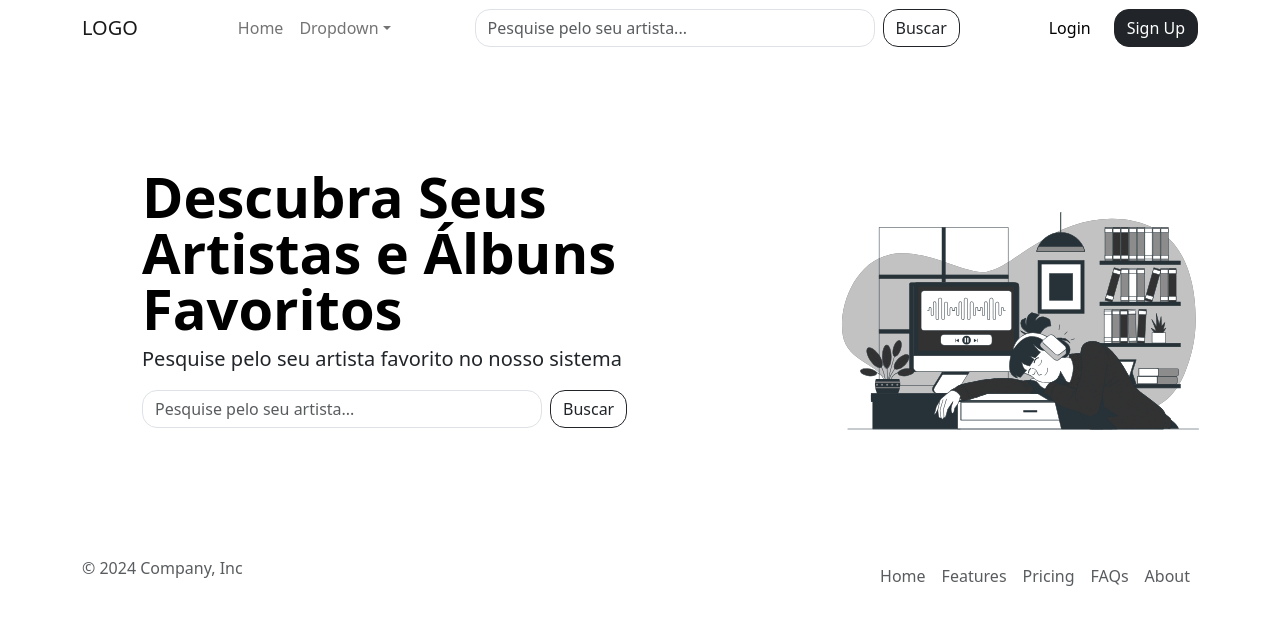
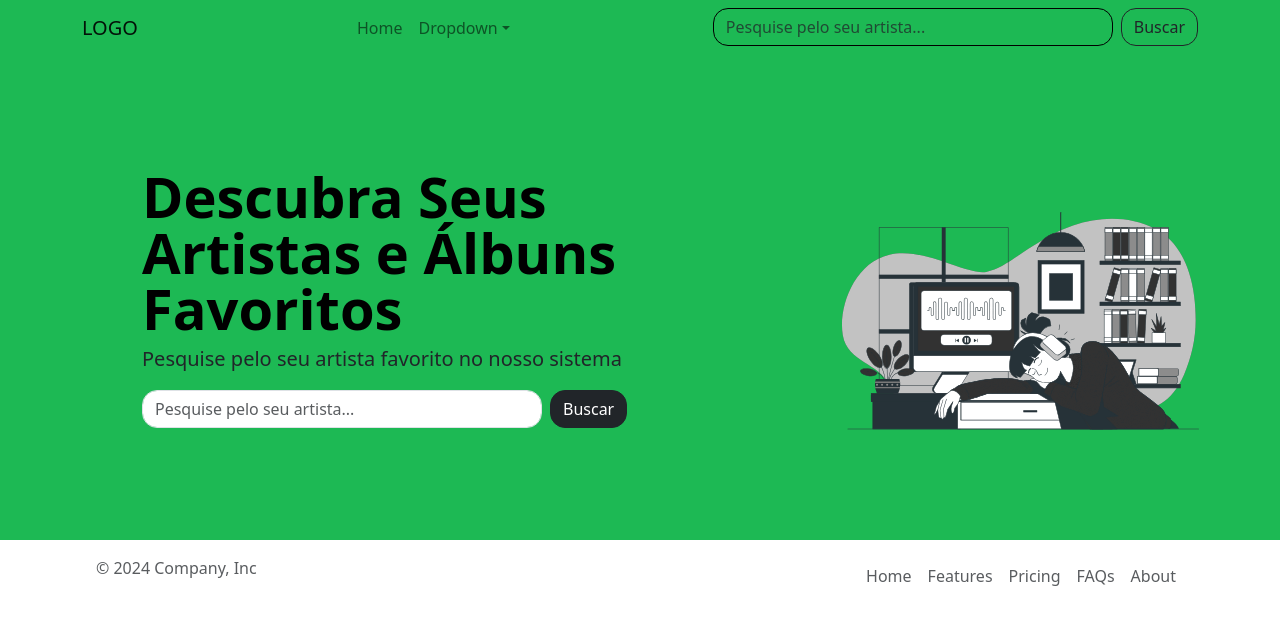
Before and after one commit to joyzinhw/AMOTRAPI, a React (Vite) app: page / in a window 1280 px wide. Shown: the top 624 px of the page. Built offline with nearby package versions, Linux system fonts and the light colour scheme.

Commit message:
Adicionando Cores

```diff
--- a/src/App.css
+++ b/src/App.css
@@ -1,6 +1,10 @@
-#root {
+/*#root {
   max-width: 1280px;
   margin: 0 auto;
   padding: 2rem;
   text-align: center;
+}*/
+
+.custom-bg{
+  background-color: #1DB954 ;
 }
--- a/src/App.jsx
+++ b/src/App.jsx
@@ -2,18 +2,25 @@ import 'bootstrap/dist/css/bootstrap.min.css';
 import Header from './components/header/Header'
 import MainContent from './components/mainContent/MainContent'
 import Footer from './components/footer/Footer'
-{/*import './App.css'*/}
+import './App.css'
 
 
 function App() {
 
 
   return (
-    <>
-    <Header />
-    <MainContent />
-    <Footer />
-    </>
+    //#1DB954
+
+    // <>
+    // <Header />
+    // <MainContent />
+    // <Footer />
+    // </>
+    <div className='custom-bg'>
+      <Header />
+      <MainContent />
+      <Footer color='normal'/>
+    </div>
   )
 }
 
--- a/src/components/footer/Footer.jsx
+++ b/src/components/footer/Footer.jsx
@@ -3,14 +3,30 @@ import './footer.css'
 import Container from 'react-bootstrap/Container'
 import Col from 'react-bootstrap/Col'
 import Nav from 'react-bootstrap/Nav';
-function Footer(){
+function Footer(props){
+  let cor = props.color;
+
+  function adicionarCor() {
+    if (cor === 'green') {
+      return {
+        backgroundColor: '#1DB954',
+        color: '#FFF',
+
+      };
+    }
+    // Adicione outros estilos conforme necessário
+    return {
+      backgroundColor: '#FFFFFF',
+      color: '#000000', // Cor do texto padrão (preto)
+    };
+  }
     return(
-        <Container>
+        <Container fluid style={adicionarCor()} className="px-custom" >
+        <div className="px-custom">
           <footer className="d-flex flex-wrap justify-content-between align-items-center py-3">
             <Col md={4} className="mb-0 text-body-secondary">
               <p>&copy; 2024 Company, Inc</p>
             </Col>
-
             <Col
               md={4}
               className="d-flex align-items-center justify-content-center mb-3 mb-md-0 me-md-auto"
@@ -24,7 +40,6 @@ function Footer(){
                 </svg>
               </a>
             </Col>
-
             <Col md={4}>
               <Nav className="justify-content-end">
                 <Nav.Item>
@@ -55,6 +70,7 @@ function Footer(){
               </Nav>
             </Col>
           </footer>
+        </div>
       </Container>
     )
 }
--- a/src/components/footer/footer.css
+++ b/src/components/footer/footer.css
@@ -0,0 +1,13 @@
+.custom-bg{
+    background-color: white;
+}
+.px-custom {
+    padding-left: 3rem;
+    padding-right: 3rem;
+  }
+  @media screen and (max-width: 700px) {
+    .px-custom{
+        padding-left: 1rem;
+        padding-right: 1rem;
+    }
+  }
--- a/src/components/header/Header.jsx
+++ b/src/components/header/Header.jsx
@@ -8,10 +8,9 @@ import SearchForm from "../searchBar/SearchForm";
 import LoginButton from "../buttons/LoginButton";
 import SignUpButton from "../buttons/SignUpButton";
 
-function Header() {
+function Header(props) {
     return (
         <div>
-
             <Navbar expand="lg" className="custom-navBar mb-5">
                 <Container>
                     <Navbar.Brand href="#home">LOGO</Navbar.Brand>
@@ -31,13 +30,14 @@ function Header() {
                                 </NavDropdown.Item>
                             </NavDropdown>
                         </Nav>
-                        <div className="me-auto custom-search">
-                            <SearchForm />
+                        {/* Caso eu queira voltar como estava devo por o mx */}
+                        <div className="mb-auto custom-search">
+                            <SearchForm color='green' />
                         </div>
-                        <div className="btn-container d-flex">
+                        {/* <div className="btn-container d-flex">
                             <LoginButton />
                             <SignUpButton />
-                        </div>
+                        </div> */}
                     </Navbar.Collapse>
                 </Container>
             </Navbar>
--- a/src/components/header/header.css
+++ b/src/components/header/header.css
@@ -4,7 +4,9 @@
 .btn-container{
     gap: 10px;
 }
-
+.custom-bg{
+    background-color: #1DB954;
+}
 @media screen and (max-width: 950px) {
     .btn-container{
         margin: 10px;
--- a/src/components/mainContent/MainContent.jsx
+++ b/src/components/mainContent/MainContent.jsx
@@ -17,7 +17,7 @@ function MainContent() {
             </h1>
             <p className="lead">Pesquise pelo seu artista favorito no nosso sistema</p>
             <div className="d-grid gap-2 d-md-flex justify-content-md-start mb-4 mb-lg-3">
-            < SearchForm />
+            < SearchForm color='black'/>
             </div>
           </Col>
           <Col lg={4} className="offset-lg-1 p-0 overflow-hidden">
--- a/src/components/mainContent/mainContent.css
+++ b/src/components/mainContent/mainContent.css
@@ -1,3 +1,6 @@
+.custom-bg{
+    background-color: #1DB954;
+}
 .costum-mt{
     margin: 20rem;
 }
@@ -10,6 +13,7 @@
     align-items: center;
 }
 
+
 .svg-container img,
 .svg-container svg {
     width: 100%;
--- a/src/components/searchBar/SearchForm.jsx
+++ b/src/components/searchBar/SearchForm.jsx
@@ -3,7 +3,34 @@ import './searchForm.css';
 import Form from 'react-bootstrap/Form';
 import Button from 'react-bootstrap/Button';
 
-function SearchForm() {
+function SearchForm(props) {
+  let cor = props.color;
+
+  function adicionarCor() {
+    if (cor === 'green') {
+      return {
+        backgroundColor: '#1DB954',
+        color: '#FFF',
+        border: '1px solid #000000',
+      };
+    }
+    // Adicione outros estilos conforme necessário
+    return {
+      backgroundColor: '#FFFFFF',
+      color: '#000000', // Cor do texto padrão (preto)
+    };
+  }
+  function addCorButton(){
+    if (cor === 'black') {
+      return {
+        backgroundColor: '#212529',
+        color: '#FFFFFF',
+      };
+    }
+    // Adicione outros estilos conforme necessário
+
+  }
+
   return (
     <Form className="d-flex custom-search-form" role="search">
       <Form.Control
@@ -11,12 +38,18 @@ function SearchForm() {
         placeholder="Pesquise pelo seu artista..."
         className="me-2 custom-search-input"
         aria-label="Search"
+        style={adicionarCor()}
       />
-        <Button variant="outline-dark" type="submit" className='custom-search-button'>
+      <Button
+        variant="outline-dark"
+        type="submit"
+        className='custom-search-button'
+        style={addCorButton()}
+      >
         Buscar
       </Button>
     </Form>
   );
 }
 
-export default SearchForm
+export default SearchForm;
--- a/src/components/searchBar/searchForm.css
+++ b/src/components/searchBar/searchForm.css
@@ -5,6 +5,7 @@
 .custom-search-button{
     border-radius: 15px;
 }
+
 @media screen and (max-width:700px) {
     .custom-search-input{
         width: 100%;
```
Lines whose indentation alone changed are shown as unchanged.
